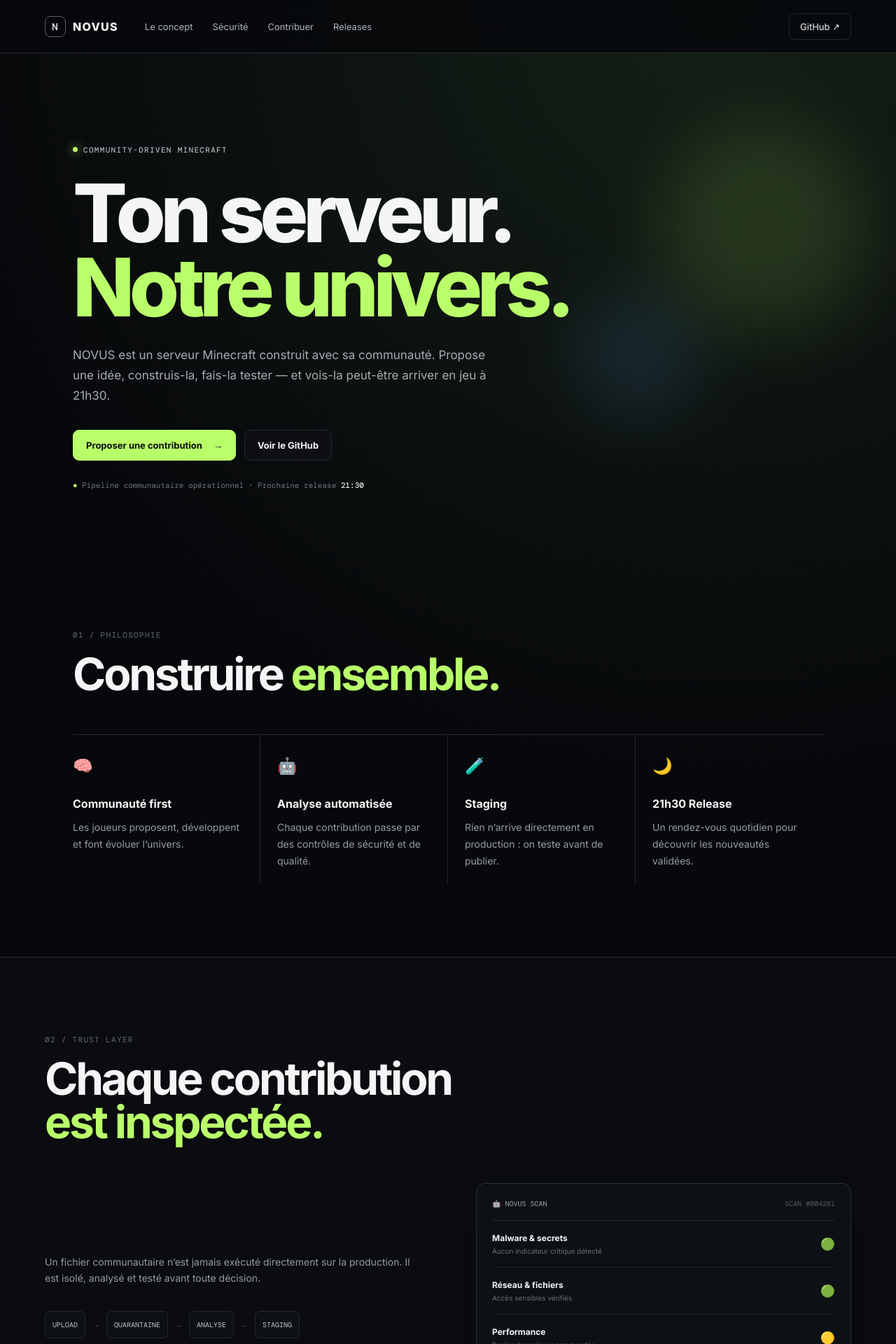
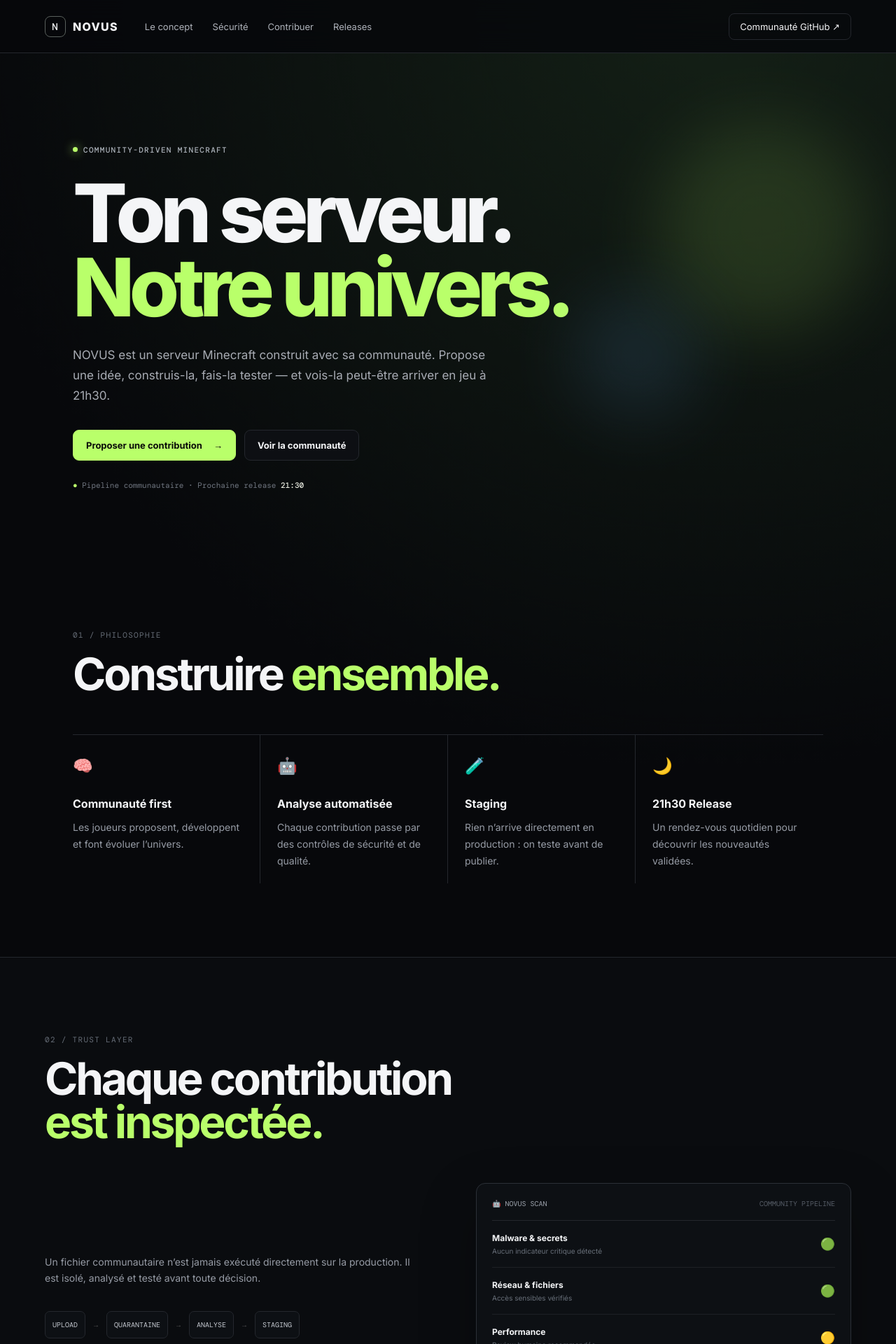
Before and after one commit to Noxo123/novus, a React (Vite) app: page / in a window 1280 px wide. Shown: the top 1920 px of the page at 70% size. Built offline with nearby package versions, Linux system fonts and the light colour scheme.

Commit message:
feat: connect website contribution form to community backend

```diff
--- a/src/main.jsx
+++ b/src/main.jsx
@@ -8,7 +8,6 @@
   ['🧪', 'Staging', 'Rien n’arrive directement en production : on teste avant de publier.'],
   ['🌙', '21h30 Release', 'Un rendez-vous quotidien pour découvrir les nouveautés validées.'],
 ];
-
 const checks = [
   ['Malware & secrets', '🟢', 'Aucun indicateur critique détecté'],
   ['Réseau & fichiers', '🟢', 'Accès sensibles vérifiés'],
@@ -18,68 +17,62 @@
 
 function App() {
   const [file, setFile] = useState(null);
-  const [submitted, setSubmitted] = useState(false);
+  const [author, setAuthor] = useState('');
+  const [status, setStatus] = useState(null);
   const [menu, setMenu] = useState(false);
 
-  return (
-    <div className="app">
-      <header className="nav">
-        <a className="brand" href="#top"><span className="brand-mark">N</span> NOVUS</a>
-        <nav className={menu ? 'nav-links open' : 'nav-links'}>
-          <a href="#vision">Le concept</a>
-          <a href="#security">Sécurité</a>
-          <a href="#upload">Contribuer</a>
-          <a href="#release">Releases</a>
-        </nav>
-        <a className="github" href="https://github.com/Noxo123/novus" target="_blank" rel="noreferrer">GitHub ↗</a>
-        <button className="menu" onClick={() => setMenu(!menu)} aria-label="Menu">☰</button>
-      </header>
+  const chooseFile = selected => {
+    if (!selected) return;
+    if (!['application/java-archive', 'application/zip', 'application/octet-stream'].includes(selected.type) && !/\.(jar|zip)$/i.test(selected.name)) {
+      setStatus({ type: 'error', message: 'Seuls les fichiers .jar et .zip sont acceptés.' }); return;
+    }
+    if (selected.size > 10 * 1024 * 1024) {
+      setStatus({ type: 'error', message: 'Le fichier dépasse la limite de 10 Mo.' }); return;
+    }
+    setFile(selected); setStatus(null);
+  };
 
-      <main id="top">
-        <section className="hero">
-          <div className="orb orb-a" /><div className="orb orb-b" />
-          <div className="eyebrow"><span className="pulse" /> COMMUNITY-DRIVEN MINECRAFT</div>
-          <h1>Ton serveur.<br /><em>Notre univers.</em></h1>
-          <p className="hero-copy">NOVUS est un serveur Minecraft construit avec sa communauté. Propose une idée, construis-la, fais-la tester — et vois-la peut-être arriver en jeu à 21h30.</p>
-          <div className="hero-actions">
-            <a className="button primary" href="#upload">Proposer une contribution <span>→</span></a>
-            <a className="button ghost" href="https://github.com/Noxo123/novus" target="_blank" rel="noreferrer">Voir le GitHub</a>
-          </div>
-          <div className="hero-status"><span>●</span> Pipeline communautaire opérationnel <b>·</b> Prochaine release <strong>21:30</strong></div>
-        </section>
+  const submit = async () => {
+    if (!file) return;
+    setStatus({ type: 'loading', message: 'Envoi vers la quarantaine NOVUS…' });
+    try {
+      const data = await new Promise((resolve, reject) => {
+        const reader = new FileReader();
+        reader.onload = () => resolve(String(reader.result).split(',')[1]);
+        reader.onerror = reject;
+        reader.readAsDataURL(file);
+      });
+      const response = await fetch('/api/contributions', {
+        method: 'POST', headers: { 'Content-Type': 'application/json' },
+        body: JSON.stringify({ filename: file.name, data, author }),
+      });
+      const result = await response.json();
+      if (!response.ok) throw new Error(result.error || 'Échec de l’envoi.');
+      setStatus({ type: 'success', message: 'Contribution reçue et placée en quarantaine.', result });
+    } catch (error) {
+      setStatus({ type: 'error', message: error.message || 'Impossible d’envoyer la contribution.' });
+    }
+  };
 
-        <section id="vision" className="section">
-          <div className="section-head"><span>01 / PHILOSOPHIE</span><h2>Construire <em>ensemble.</em></h2></div>
-          <div className="feature-grid">{features.map(([icon,title,text]) => <article className="feature" key={title}><div className="feature-icon">{icon}</div><h3>{title}</h3><p>{text}</p></article>)}</div>
-        </section>
-
-        <section id="security" className="security-section">
-          <div className="section-head"><span>02 / TRUST LAYER</span><h2>Chaque contribution<br /><em>est inspectée.</em></h2></div>
-          <div className="security-layout">
-            <div className="security-copy"><p>Un fichier communautaire n’est jamais exécuté directement sur la production. Il est isolé, analysé et testé avant toute décision.</p><div className="flow"><div>UPLOAD</div><b>→</b><div>QUARANTAINE</div><b>→</b><div>ANALYSE</div><b>→</b><div>STAGING</div></div><p className="muted">L’analyse automatisée assiste la décision. La validation humaine reste obligatoire.</p></div>
-            <div className="scan-card"><div className="scan-top"><span>🤖 NOVUS SCAN</span><span className="scan-id">SCAN #004281</span></div>{checks.map(([name,status,desc]) => <div className="check" key={name}><div><strong>{name}</strong><small>{desc}</small></div><span>{status}</span></div>)}<div className="verdict"><span>VERDICT</span><strong>🟡 REVIEW REQUIRED</strong></div></div>
-          </div>
-        </section>
-
-        <section id="upload" className="section upload-section">
-          <div className="section-head"><span>03 / CONTRIBUER</span><h2>Une idée ?<br /><em>Envoie-la.</em></h2></div>
-          <div className="upload-card">
-            {!submitted ? <>
-              <div className="dropzone" onClick={() => document.getElementById('file').click()} onDragOver={e => e.preventDefault()} onDrop={e => {e.preventDefault(); setFile(e.dataTransfer.files[0])}}>
-                <input id="file" type="file" accept=".jar,.zip" hidden onChange={e => setFile(e.target.files[0])} />
-                <div className="upload-icon">↑</div><h3>{file ? file.name : 'Dépose ton plugin ici'}</h3><p>{file ? `${(file.size/1024/1024).toFixed(2)} MB · prêt pour l’analyse` : 'ou clique pour sélectionner un .jar ou .zip'}</p>
-              </div>
-              <div className="upload-bottom"><div><strong>Avant 17h30</strong><span>pour la release du jour</span></div><button className="button primary" disabled={!file} onClick={() => setSubmitted(true)}>Lancer l’analyse <span>→</span></button></div>
-            </> : <div className="submitted"><div className="success">✓</div><h3>Contribution reçue.</h3><p><strong>{file?.name}</strong> est prête pour la pipeline de validation.</p><div className="progress"><span /></div><small>Quarantaine → Analyse → Tests → Review humaine</small></div>}
-          </div>
-        </section>
-
-        <section id="release" className="release-section"><div className="release-time">21<span>:30</span></div><div><span className="eyebrow">EVERY DAY / RELEASE WINDOW</span><h2>Le serveur évolue<br /><em>avec vous.</em></h2><p>Deux changements de production maximum par jour au lancement. Les fonctionnalités expérimentales sont observées pendant environ deux semaines avant leur maintien ou leur archivage.</p></div></section>
-      </main>
-
-      <footer><div className="brand"><span className="brand-mark">N</span> NOVUS</div><span>Built with the community · 2026</span><a href="https://github.com/Noxo123/novus" target="_blank" rel="noreferrer">Open source ↗</a></footer>
-    </div>
-  );
+  return <div className="app">
+    <header className="nav">
+      <a className="brand" href="#top"><span className="brand-mark">N</span> NOVUS</a>
+      <nav className={menu ? 'nav-links open' : 'nav-links'}><a href="#vision">Le concept</a><a href="#security">Sécurité</a><a href="#upload">Contribuer</a><a href="#release">Releases</a></nav>
+      <a className="github" href="https://github.com/Noxo123/novus-communauter" target="_blank" rel="noreferrer">Communauté GitHub ↗</a>
+      <button className="menu" onClick={() => setMenu(!menu)} aria-label="Menu">☰</button>
+    </header>
+    <main id="top">
+      <section className="hero"><div className="orb orb-a"/><div className="orb orb-b"/><div className="eyebrow"><span className="pulse"/> COMMUNITY-DRIVEN MINECRAFT</div><h1>Ton serveur.<br/><em>Notre univers.</em></h1><p className="hero-copy">NOVUS est un serveur Minecraft construit avec sa communauté. Propose une idée, construis-la, fais-la tester — et vois-la peut-être arriver en jeu à 21h30.</p><div className="hero-actions"><a className="button primary" href="#upload">Proposer une contribution <span>→</span></a><a className="button ghost" href="https://github.com/Noxo123/novus-communauter" target="_blank" rel="noreferrer">Voir la communauté</a></div><div className="hero-status"><span>●</span> Pipeline communautaire <b>·</b> Prochaine release <strong>21:30</strong></div></section>
+      <section id="vision" className="section"><div className="section-head"><span>01 / PHILOSOPHIE</span><h2>Construire <em>ensemble.</em></h2></div><div className="feature-grid">{features.map(([icon,title,text])=><article className="feature" key={title}><div className="feature-icon">{icon}</div><h3>{title}</h3><p>{text}</p></article>)}</div></section>
+      <section id="security" className="security-section"><div className="section-head"><span>02 / TRUST LAYER</span><h2>Chaque contribution<br/><em>est inspectée.</em></h2></div><div className="security-layout"><div className="security-copy"><p>Un fichier communautaire n’est jamais exécuté directement sur la production. Il est isolé, analysé et testé avant toute décision.</p><div className="flow"><div>UPLOAD</div><b>→</b><div>QUARANTAINE</div><b>→</b><div>ANALYSE</div><b>→</b><div>STAGING</div></div><p className="muted">L’analyse automatisée assiste la décision. La validation humaine reste obligatoire.</p></div><div className="scan-card"><div className="scan-top"><span>🤖 NOVUS SCAN</span><span className="scan-id">COMMUNITY PIPELINE</span></div>{checks.map(([name,status,desc])=><div className="check" key={name}><div><strong>{name}</strong><small>{desc}</small></div><span>{status}</span></div>)}<div className="verdict"><span>GOUVERNANCE</span><strong>HUMAN REVIEW</strong></div></div></div></section>
+      <section id="upload" className="section upload-section"><div className="section-head"><span>03 / CONTRIBUER</span><h2>Une idée ?<br/><em>Envoie-la.</em></h2></div><div className="upload-card">
+        <div className="dropzone" onClick={() => document.getElementById('file').click()} onDragOver={e=>e.preventDefault()} onDrop={e=>{e.preventDefault();chooseFile(e.dataTransfer.files[0])}}><input id="file" type="file" accept=".jar,.zip" hidden onChange={e=>chooseFile(e.target.files[0])}/><div className="upload-icon">↑</div><h3>{file ? file.name : 'Dépose ton plugin ici'}</h3><p>{file ? `${(file.size/1024/1024).toFixed(2)} MB · prêt pour la quarantaine` : 'ou clique pour sélectionner un .jar ou .zip · 10 Mo max'}</p></div>
+        <div className="upload-bottom"><div><label className="author-label">Nom / pseudo (optionnel)</label><input className="author-input" value={author} onChange={e=>setAuthor(e.target.value)} placeholder="Noxo"/><strong>Avant 17h30</strong><span>pour la release du jour</span></div><button className="button primary" disabled={!file || status?.type==='loading'} onClick={submit}>{status?.type==='loading'?'Analyse en préparation…':'Envoyer en quarantaine'} <span>→</span></button></div>
+        {status && <div className={`submission-status ${status.type}`}><strong>{status.type==='success'?'✓ ':status.type==='error'?'⚠ ':''}{status.message}</strong>{status.result?.issueUrl && <a href={status.result.issueUrl} target="_blank" rel="noreferrer">Voir la proposition GitHub ↗</a>}{status.result?.id && <small>ID : {status.result.id}</small>}</div>}
+      </div></section>
+      <section id="release" className="release-section"><div className="release-time">21<span>:30</span></div><div><span className="eyebrow">EVERY DAY / RELEASE WINDOW</span><h2>Le serveur évolue<br/><em>avec vous.</em></h2><p>17h30 ferme les contributions. Analyse, tests et revue suivent, puis la mise à jour publique arrive à 21h30 si elle est validée.</p></div></section>
+    </main>
+    <footer><div className="brand"><span className="brand-mark">N</span> NOVUS</div><span>Built with the community · 2026</span><a href="https://github.com/Noxo123/novus-communauter" target="_blank" rel="noreferrer">Community GitHub ↗</a></footer>
+  </div>;
 }
-
-createRoot(document.getElementById('root')).render(<App />);
+createRoot(document.getElementById('root')).render(<App/>);
```
